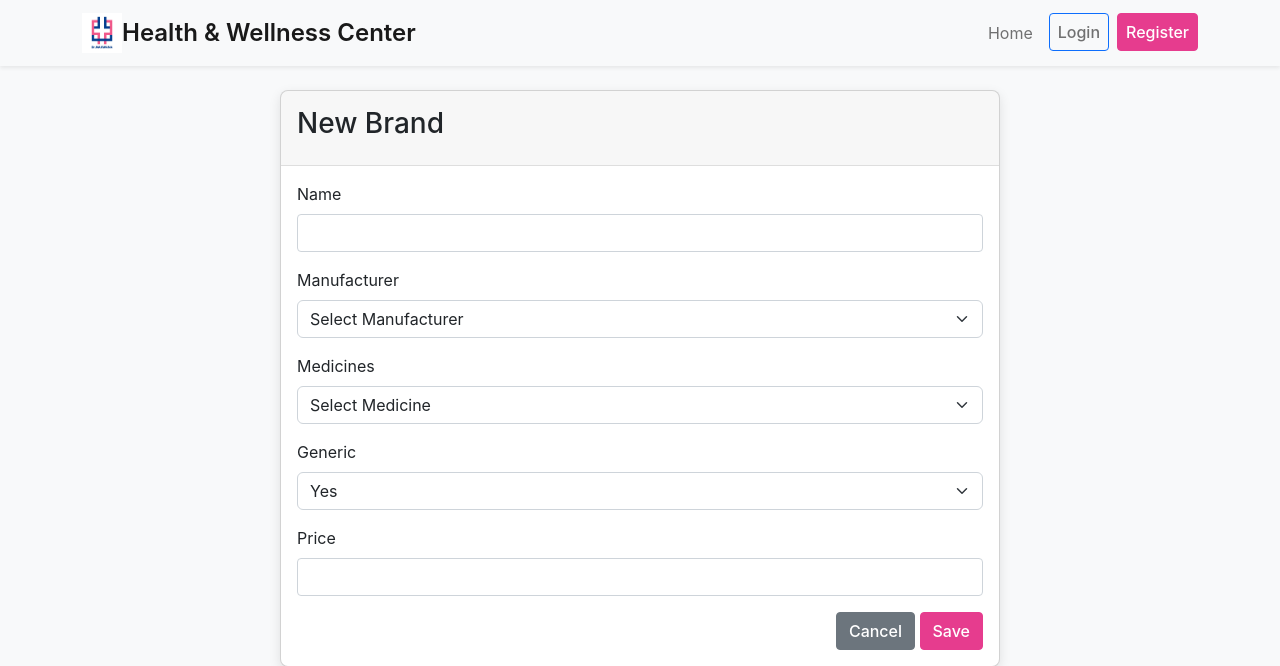
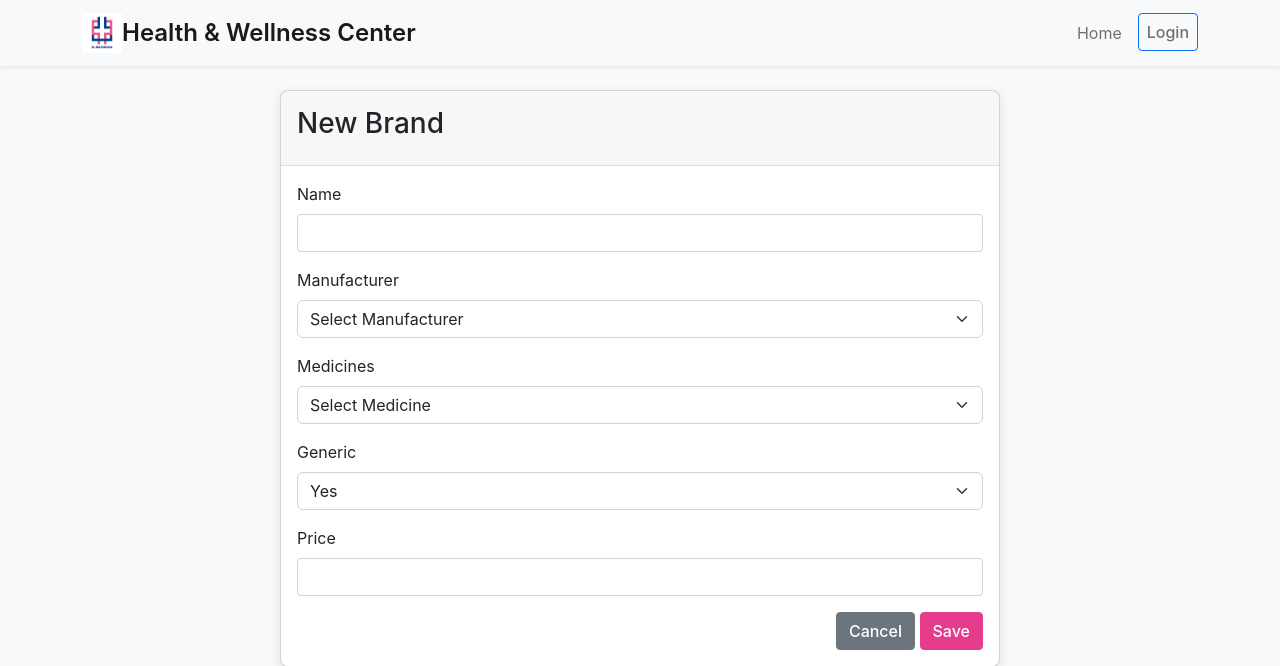
Before and after one commit to coolraj4all/healthandwellness, a Django app: template doctor-patient-portal/src/medicines/templates/medicines/brand_form.html in a window 1280 px wide. Shown: the top 666 px of the page. Run offline with Django 5.2, Linux system fonts and the light colour scheme; the template is opened without the code that fills it, so the values that code supplies are empty; some libraries are stand-ins or nearby versions.

Commit message:
Removing the register

```diff
--- a/doctor-patient-portal/src/templates/base.html
+++ b/doctor-patient-portal/src/templates/base.html
@@ -72,9 +72,6 @@
                         <li class="nav-item">
                             <a class="nav-link btn btn-outline-primary ms-2" href="{% url 'accounts:login' %}">Login</a>
                         </li>
-                        <li class="nav-item">
-                            <a class="nav-link btn btn-primary ms-2 text-white" href="{% url 'accounts:register' %}">Register</a>
-                        </li>
                     {% endif %}
                 </ul>
             </div>
```
